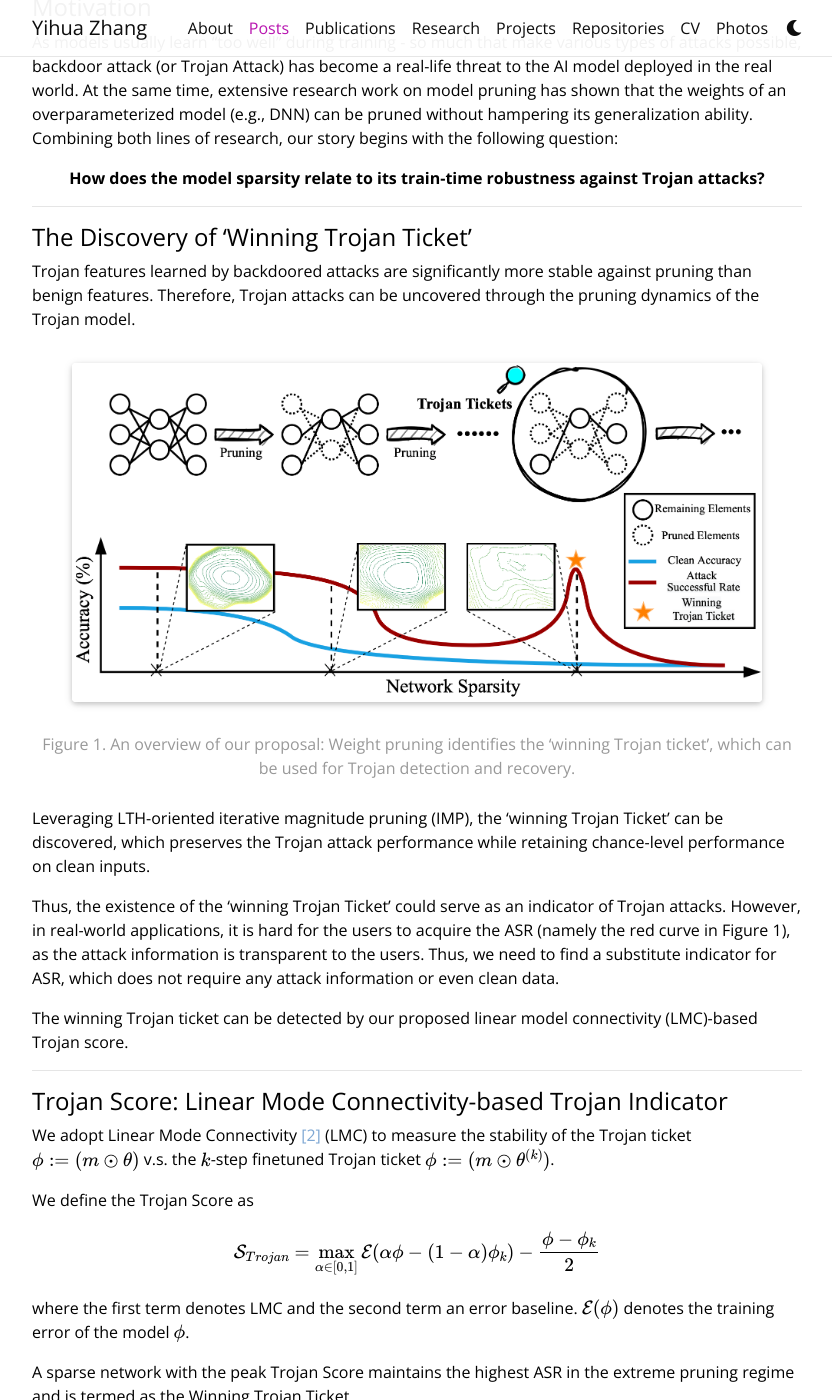
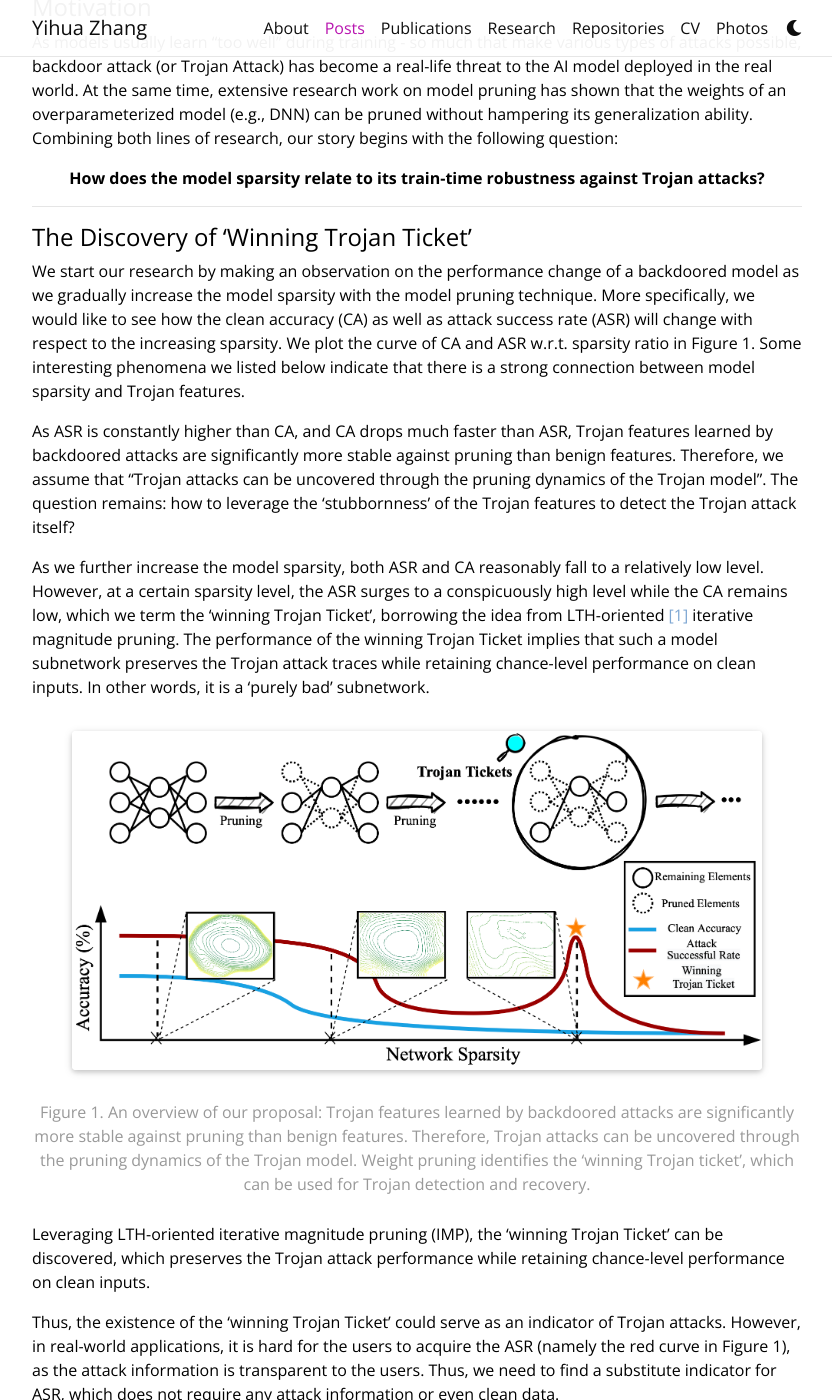
Before and after one commit to NormalUhr/yihua-zhang, a Jekyll site: the page built from _posts/2022-05-05-trojan-lth-cvpr22.md, in a window 1280 px wide and 1400 px high, scrolled down 626 px. Shown: the whole window, without its empty margins (223-1055 px from the left). Built offline with Jekyll 4.4.1, drawn with Linux system fonts in a browser that asks for light colours; full-size pictures stand in for the smaller copies a plugin makes; comment, search, counter and statistics services are not loaded; a style sheet for code colours, icons or effects is not loaded.

Commit message:
update post and projects

```diff
--- a/_posts/2022-05-05-trojan-lth-cvpr22.md
+++ b/_posts/2022-05-05-trojan-lth-cvpr22.md
@@ -32,7 +32,11 @@ How does the model sparsity relate to its train-time robustness against Trojan a
 
 #### The Discovery of 'Winning Trojan Ticket'
 
-Trojan features learned by backdoored attacks are significantly more stable against pruning than benign features. Therefore, Trojan attacks can be uncovered through the pruning dynamics of the Trojan model.
+We start our research by making an observation on the performance change of a backdoored model as we gradually increase the model sparsity with the model pruning technique. More specifically, we would like to see how the clean accuracy (CA) as well as attack success rate (ASR) will change with respect to the increasing sparsity. We plot the curve of CA and ASR w.r.t. sparsity ratio in Figure 1. Some interesting phenomena we listed below indicate that there is a strong connection between model sparsity and Trojan features.
+
+As ASR is constantly higher than CA, and CA drops much faster than ASR, Trojan features learned by backdoored attacks are significantly more stable against pruning than benign features. Therefore, we assume that "Trojan attacks can be uncovered through the pruning dynamics of the Trojan model". The question remains: how to leverage the 'stubbornness' of the Trojan features to detect the Trojan attack itself?
+
+As we further increase the model sparsity, both ASR and CA reasonably fall to a relatively low level. However, at a certain sparsity level, the ASR surges to a conspicuously high level while the CA remains low, which we term the 'winning Trojan Ticket', borrowing the idea from LTH-oriented [\[1\]](#refer-anchor-1) iterative magnitude pruning. The performance of the winning Trojan Ticket implies that such a model subnetwork preserves the Trojan attack traces while retaining chance-level performance on clean inputs. In other words, it is a 'purely bad' subnetwork.
 
 <div class="row">
     <div class="col-sm mt-3 mt-md-0">
@@ -40,7 +44,7 @@ Trojan features learned by backdoored attacks are significantly more stable agai
     </div>
 </div>
 <div class="caption" style="color: #999; font-size:16px; padding: 2px;">
-    Figure 1. An overview of our proposal: Weight pruning identifies the ‘winning Trojan ticket’, which can be used for Trojan detection and recovery.
+    Figure 1. An overview of our proposal: Trojan features learned by backdoored attacks are significantly more stable against pruning than benign features. Therefore, Trojan attacks can be uncovered through the pruning dynamics of the Trojan model. Weight pruning identifies the ‘winning Trojan ticket’, which can be used for Trojan detection and recovery.
 </div>
 
 Leveraging LTH-oriented iterative magnitude pruning (IMP), the ‘winning Trojan Ticket’ can be discovered, which preserves the Trojan attack performance while retaining chance-level performance on clean inputs.
```
Also changed, not shown: _pages/projects.md (+1 -1 lines).
